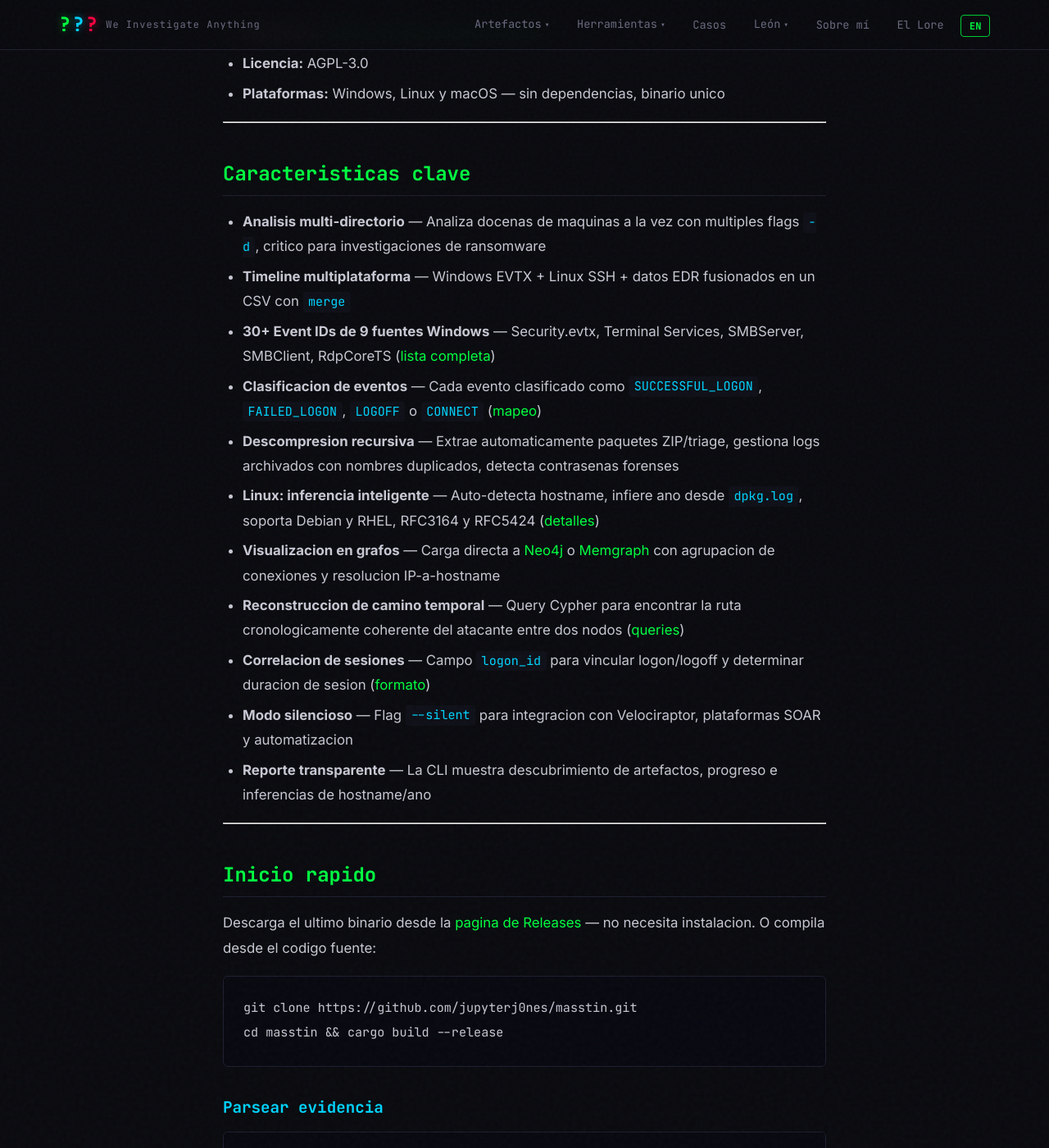
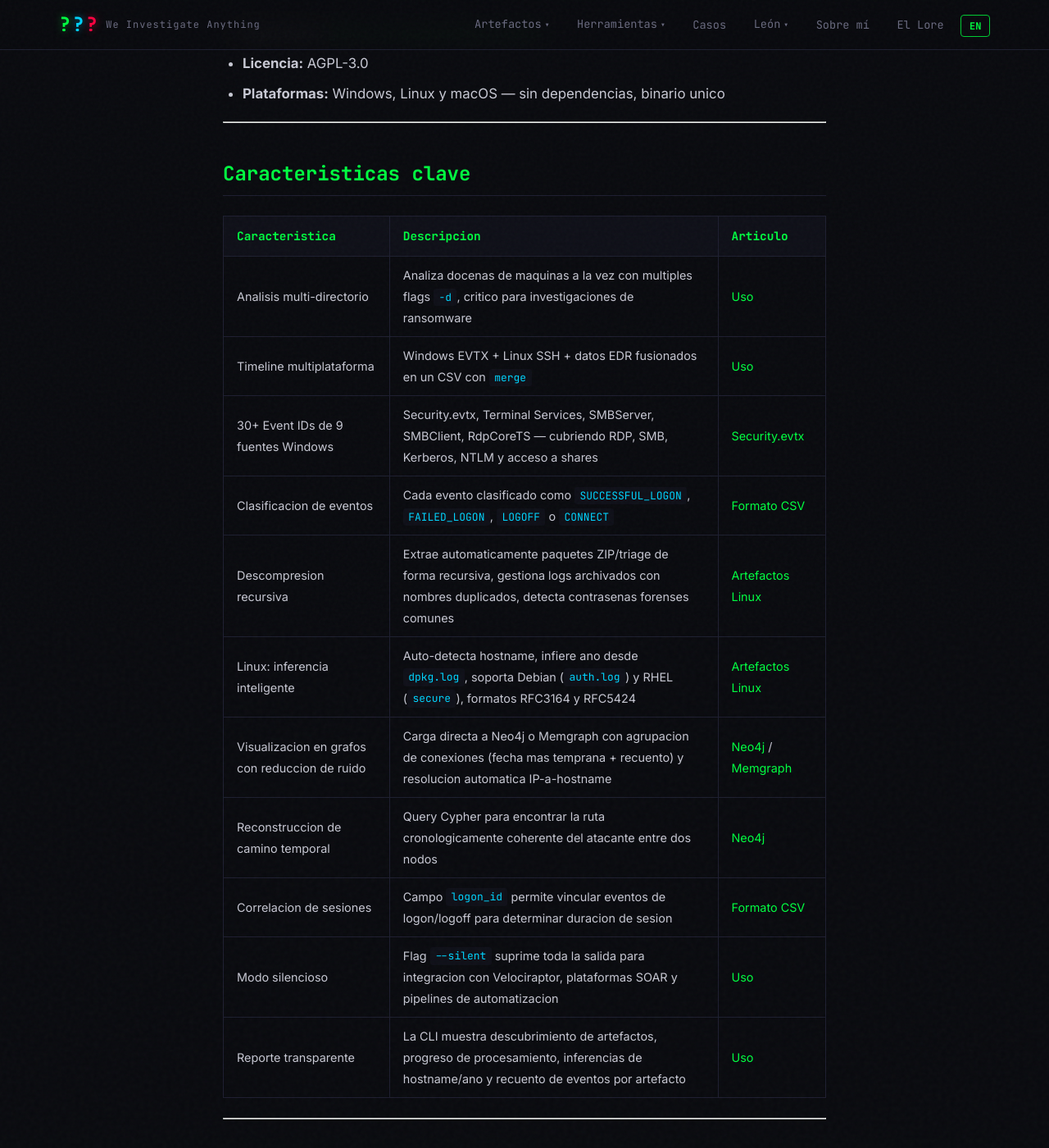
Before and after one commit to jupyterj0nes/jupyterj0nes.github.io, a Jekyll site: the page built from _posts/es/2026-04-06-masstin-lateral-movement-rust.md, in a window 1280 px wide and 1400 px high, scrolled down 1371 px. Shown: the whole window at 82% size. Built offline with Jekyll 4.4.1, drawn with Linux system fonts in a browser that asks for light colours; comment, search, counter and statistics services are not loaded; some of the changed text lies outside the part shown.

```diff
--- a/_posts/es/2026-04-06-masstin-lateral-movement-rust.md
+++ b/_posts/es/2026-04-06-masstin-lateral-movement-rust.md
@@ -26,17 +26,19 @@ Masstin parsea **todas** estas fuentes y las fusiona en una **unica timeline cro
 
 ## Caracteristicas clave
 
-- **Analisis multi-directorio** — Analiza docenas de maquinas a la vez con multiples flags `-d`, critico para investigaciones de ransomware
-- **Timeline multiplataforma** — Windows EVTX + Linux SSH + datos EDR fusionados en un CSV con `merge`
-- **30+ Event IDs de 9 fuentes Windows** — Security.evtx, Terminal Services, SMBServer, SMBClient, RdpCoreTS ([lista completa](/es/artifacts/security-evtx-lateral-movement/))
-- **Clasificacion de eventos** — Cada evento clasificado como `SUCCESSFUL_LOGON`, `FAILED_LOGON`, `LOGOFF` o `CONNECT` ([mapeo](/es/tools/masstin-csv-format/))
-- **Descompresion recursiva** — Extrae automaticamente paquetes ZIP/triage, gestiona logs archivados con nombres duplicados, detecta contrasenas forenses
-- **Linux: inferencia inteligente** — Auto-detecta hostname, infiere ano desde `dpkg.log`, soporta Debian y RHEL, RFC3164 y RFC5424 ([detalles](/es/artifacts/linux-forensic-artifacts/))
-- **Visualizacion en grafos** — Carga directa a [Neo4j](/es/tools/neo4j-cypher-visualization/) o [Memgraph](/es/tools/memgraph-visualization/) con agrupacion de conexiones y resolucion IP-a-hostname
-- **Reconstruccion de camino temporal** — Query Cypher para encontrar la ruta cronologicamente coherente del atacante entre dos nodos ([queries](/es/tools/neo4j-cypher-visualization/))
-- **Correlacion de sesiones** — Campo `logon_id` para vincular logon/logoff y determinar duracion de sesion ([formato](/es/tools/masstin-csv-format/))
-- **Modo silencioso** — Flag `--silent` para integracion con Velociraptor, plataformas SOAR y automatizacion
-- **Reporte transparente** — La CLI muestra descubrimiento de artefactos, progreso e inferencias de hostname/ano
+| Caracteristica | Descripcion | Articulo |
+|----------------|-------------|----------|
+| Analisis multi-directorio | Analiza docenas de maquinas a la vez con multiples flags `-d`, critico para investigaciones de ransomware | [Uso](#inicio-rapido) |
+| Timeline multiplataforma | Windows EVTX + Linux SSH + datos EDR fusionados en un CSV con `merge` | [Uso](#inicio-rapido) |
+| 30+ Event IDs de 9 fuentes Windows | Security.evtx, Terminal Services, SMBServer, SMBClient, RdpCoreTS — cubriendo RDP, SMB, Kerberos, NTLM y acceso a shares | [Security.evtx](/es/artifacts/security-evtx-lateral-movement/) |
+| Clasificacion de eventos | Cada evento clasificado como `SUCCESSFUL_LOGON`, `FAILED_LOGON`, `LOGOFF` o `CONNECT` | [Formato CSV](/es/tools/masstin-csv-format/) |
+| Descompresion recursiva | Extrae automaticamente paquetes ZIP/triage de forma recursiva, gestiona logs archivados con nombres duplicados, detecta contrasenas forenses comunes | [Artefactos Linux](/es/artifacts/linux-forensic-artifacts/) |
+| Linux: inferencia inteligente | Auto-detecta hostname, infiere ano desde `dpkg.log`, soporta Debian (`auth.log`) y RHEL (`secure`), formatos RFC3164 y RFC5424 | [Artefactos Linux](/es/artifacts/linux-forensic-artifacts/) |
+| Visualizacion en grafos con reduccion de ruido | Carga directa a Neo4j o Memgraph con agrupacion de conexiones (fecha mas temprana + recuento) y resolucion automatica IP-a-hostname | [Neo4j](/es/tools/neo4j-cypher-visualization/) / [Memgraph](/es/tools/memgraph-visualization/) |
+| Reconstruccion de camino temporal | Query Cypher para encontrar la ruta cronologicamente coherente del atacante entre dos nodos | [Neo4j](/es/tools/neo4j-cypher-visualization/) |
+| Correlacion de sesiones | Campo `logon_id` permite vincular eventos de logon/logoff para determinar duracion de sesion | [Formato CSV](/es/tools/masstin-csv-format/) |
+| Modo silencioso | Flag `--silent` suprime toda la salida para integracion con Velociraptor, plataformas SOAR y pipelines de automatizacion | [Uso](#inicio-rapido) |
+| Reporte transparente | La CLI muestra descubrimiento de artefactos, progreso de procesamiento, inferencias de hostname/ano y recuento de eventos por artefacto | [Uso](#inicio-rapido) |
 
 ---
 
```
Also changed, not shown: _posts/en/2026-04-06-masstin-lateral-movement-rust.md (+13 -11 lines).
